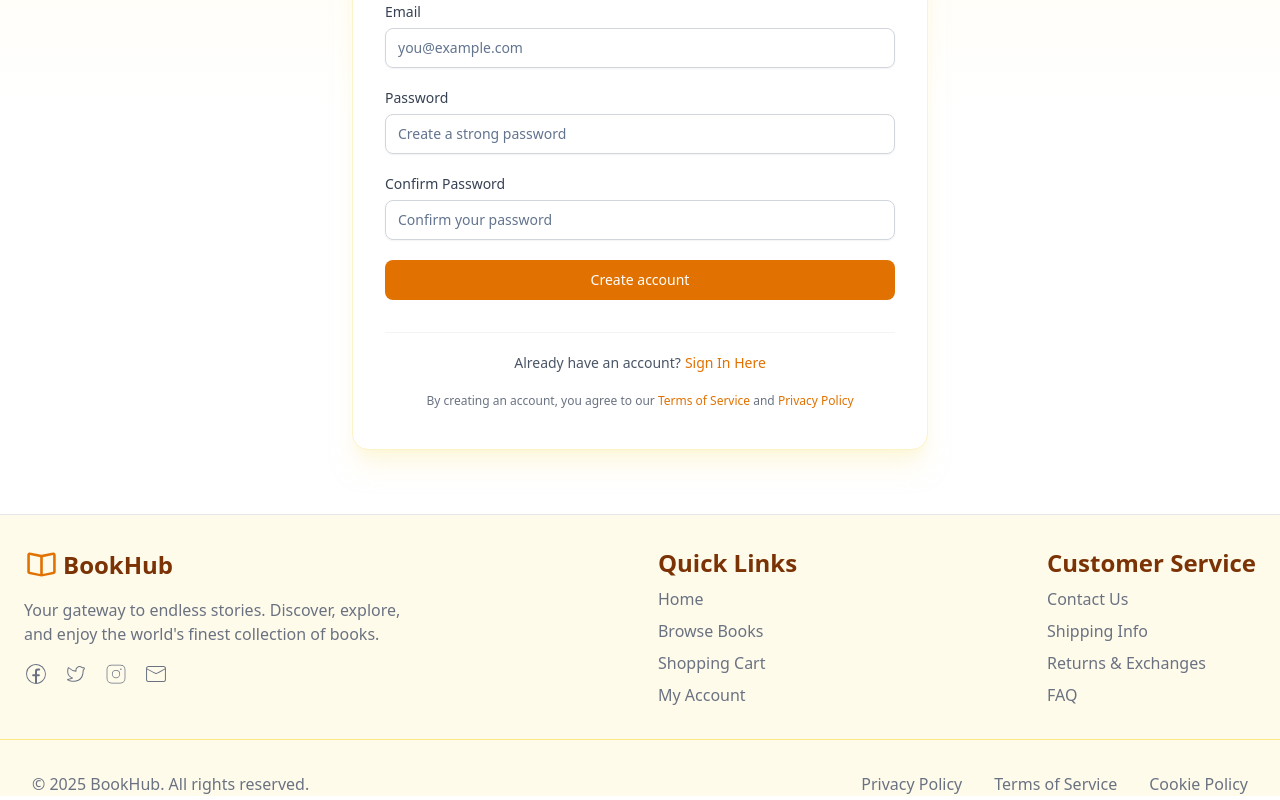
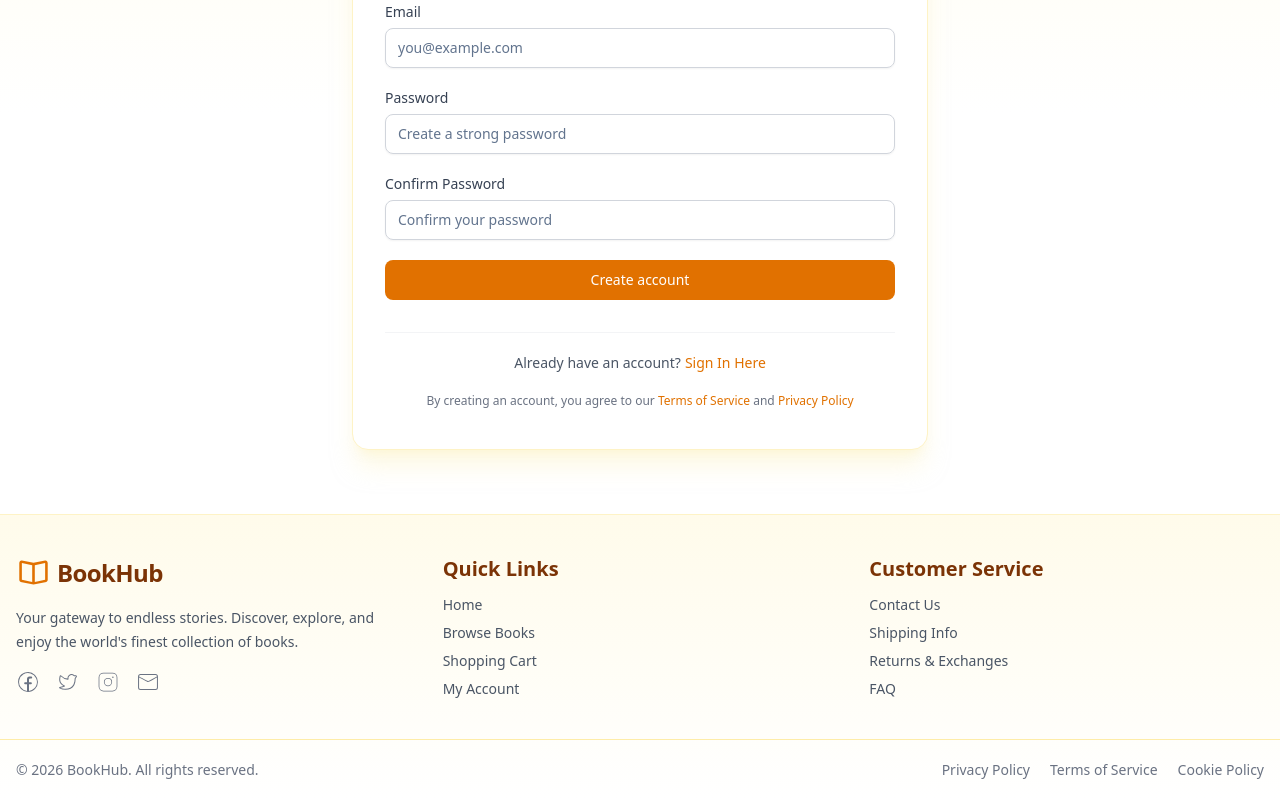
Before and after one commit to segnitsega/Bookstore-app, a React (Vite) app: page /signup in a window 1280 px wide. Shown: the part 351-1151 px from the top of the page. Built offline with nearby package versions, Linux system fonts and the light colour scheme; no server answers.

Commit message:
update Footer style

```diff
--- a/src/components/footer.tsx
+++ b/src/components/footer.tsx
@@ -3,62 +3,85 @@ import { CiFacebook } from "react-icons/ci";
 import { CiTwitter } from "react-icons/ci";
 import { PiInstagramLogoThin } from "react-icons/pi";
 import { CiMail } from "react-icons/ci";
+import { Link } from "react-router-dom";
 
 const Footer = () => {
   return (
-    <div className="bg-amber-50 border-t border-gray-200">
-      <div className="flex flex-col md:flex-row mx-4 justify-between  py-8 px-2">
-        <div className="flex flex-col md:gap-4">
-          <div className="flex items-center md:gap-1">
+    <footer className="border-t border-amber-100 bg-gradient-to-b from-amber-50 to-white">
+      <div className="mx-auto grid w-full max-w-7xl gap-10 px-4 py-10 md:grid-cols-3 md:gap-8">
+        <div className="space-y-4">
+          <div className="flex items-center gap-1.5">
             <IoMdBook size={35} className="text-amber-600" />
-            <h1 className="text-amber-900 font-bold text-lg md:text-2xl">
+            <h1 className="text-xl font-bold tracking-tight text-amber-900 md:text-2xl">
               BookHub
             </h1>
           </div>
 
-          <p className="text-gray-500 max-w-sm ">
+          <p className="max-w-sm text-sm leading-6 text-gray-600">
             Your gateway to endless stories. Discover, explore, and enjoy the
             world's finest collection of books.
           </p>
 
-          <div className="flex gap-4 text-gray-500 text-2xl">
-            <CiFacebook />
-            <CiTwitter />
-            <PiInstagramLogoThin />
-            <CiMail />
+          <div className="flex items-center gap-4 text-2xl text-gray-500">
+            <a href="#" className="transition-colors hover:text-amber-600">
+              <CiFacebook />
+            </a>
+            <a href="#" className="transition-colors hover:text-amber-600">
+              <CiTwitter />
+            </a>
+            <a href="#" className="transition-colors hover:text-amber-600">
+              <PiInstagramLogoThin />
+            </a>
+            <a href="#" className="transition-colors hover:text-amber-600">
+              <CiMail />
+            </a>
           </div>
         </div>
 
-        <div className="flex flex-col md:gap-2">
-          <h1 className="text-amber-900 font-bold text-lg md:text-2xl">
+        <div className="space-y-3">
+          <h2 className="text-lg font-semibold text-amber-900 md:text-xl">
             Quick Links
-          </h1>
-          <p className="text-gray-500">Home</p>
-          <p className="text-gray-500">Browse Books</p>
-          <p className="text-gray-500">Shopping Cart</p>
-          <p className="text-gray-500">My Account</p>
+          </h2>
+          <div className="flex flex-col gap-2 text-sm text-gray-600">
+            <Link to="/dashboard" className="transition-colors hover:text-amber-600">
+              Home
+            </Link>
+            <Link to="/books" className="transition-colors hover:text-amber-600">
+              Browse Books
+            </Link>
+            <Link to="/cart" className="transition-colors hover:text-amber-600">
+              Shopping Cart
+            </Link>
+            <Link to="/profile" className="transition-colors hover:text-amber-600">
+              My Account
+            </Link>
+          </div>
         </div>
-        <div className="flex flex-col md:gap-2">
-          <h1 className="text-amber-900 font-bold text-lg md:text-2xl">
+
+        <div className="space-y-3">
+          <h2 className="text-lg font-semibold text-amber-900 md:text-xl">
             Customer Service
-          </h1>
-          <p className="text-gray-500">Contact Us</p>
-          <p className="text-gray-500">Shipping Info</p>
-          <p className="text-gray-500">Returns & Exchanges</p>
-          <p className="text-gray-500">FAQ</p>
+          </h2>
+          <div className="flex flex-col gap-2 text-sm text-gray-600">
+            <p className="transition-colors hover:text-amber-600">Contact Us</p>
+            <p className="transition-colors hover:text-amber-600">Shipping Info</p>
+            <p className="transition-colors hover:text-amber-600">Returns & Exchanges</p>
+            <p className="transition-colors hover:text-amber-600">FAQ</p>
+          </div>
         </div>
       </div>
-      <div className="border-t border-amber-200"></div>
 
-      <div className="flex flex-col md:flex-row text-gray-500 justify-between m-8 mb-0">
-        <p>© 2025 BookHub. All rights reserved.</p>
-        <div className="flex flex-col gap-1 md:flex-row md:gap-8">
-          <p>Privacy Policy</p>
-          <p>Terms of Service</p>
-          <p>Cookie Policy</p>
+      <div className="border-t border-amber-200/70">
+        <div className="mx-auto flex w-full max-w-7xl flex-col justify-between gap-3 px-4 py-5 text-sm text-gray-500 md:flex-row md:items-center">
+          <p>© 2026 BookHub. All rights reserved.</p>
+          <div className="flex flex-wrap items-center gap-5">
+            <p className="transition-colors hover:text-amber-600">Privacy Policy</p>
+            <p className="transition-colors hover:text-amber-600">Terms of Service</p>
+            <p className="transition-colors hover:text-amber-600">Cookie Policy</p>
+          </div>
         </div>
       </div>
-    </div>
+    </footer>
   );
 };
 
```
